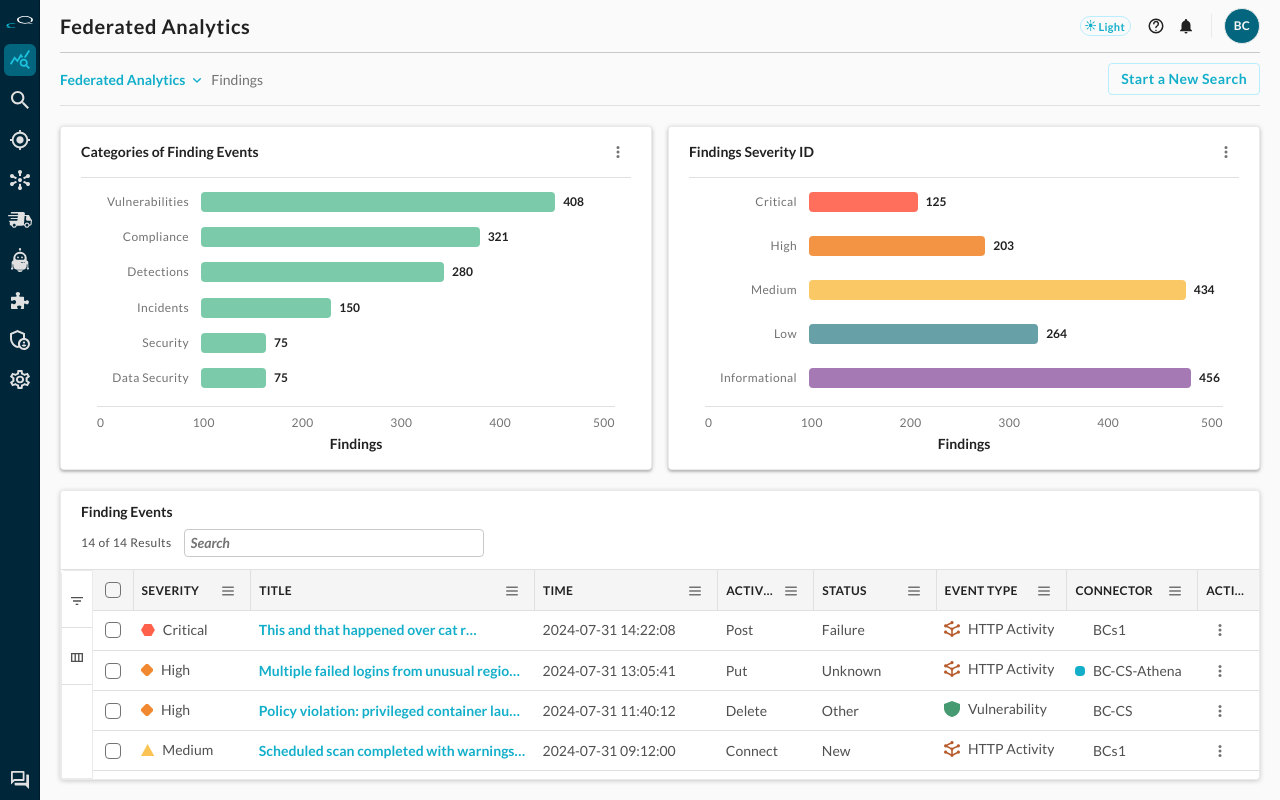
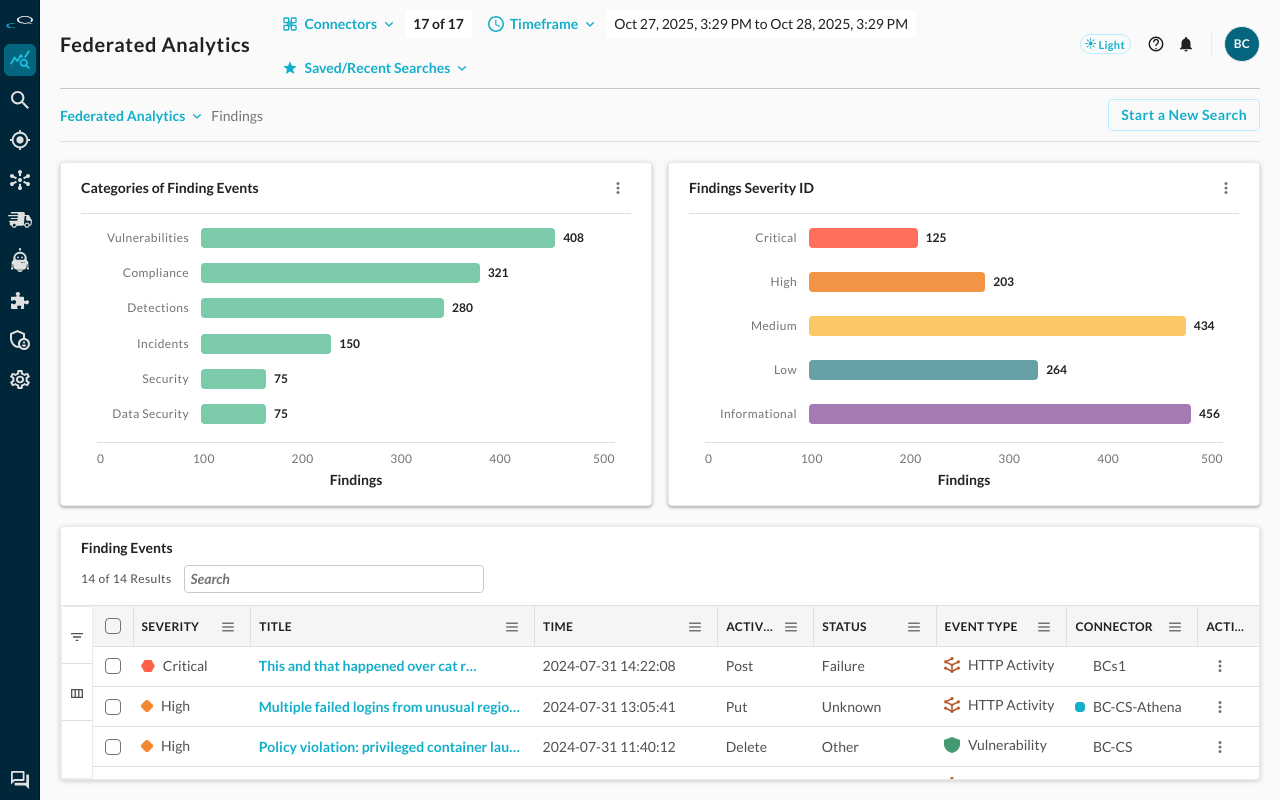
Before and after one commit to bcarberr/Mayfield, a React (Vite) app: page / in a window 1280 px wide. Built offline with nearby package versions, Linux system fonts and the light colour scheme.

Commit message:
Add header filter controls to Federated Search and Summary Insights.
Introduce Connectors, Timeframe, and Saved/Recent Searches filters with a from/to timeframe picker, and reuse them via headerAfterTitle on both pages.

Co-authored-by: Cursor <cursoragent@cursor.com>

```diff
--- a/src/app/ConnectorsPage.tsx
+++ b/src/app/ConnectorsPage.tsx
@@ -48,7 +48,7 @@ export function ConnectorsPage() {
         <SearchTopHeader
           title="Connectors"
           chromeSurface="page"
-          headerSearch={
+          headerAfterTitle={
             <div className="w-[240px] shrink-0">
               <Input
                 variant="search"
--- a/src/app/SearchLandingPage.tsx
+++ b/src/app/SearchLandingPage.tsx
@@ -1,6 +1,7 @@
 import { useState } from "react";
 import { Icon } from "../design-system";
 import { SearchEntityEventSelect } from "../components/SearchEntityEventSelect";
+import { SearchHeaderFilters } from "../components/SearchHeaderFilters";
 import { SearchTopHeader } from "../components/SearchTopHeader";
 import { V4NavThinner } from "../components/V4NavThinner";
 import { Button } from "../components/ui/Button";
@@ -79,7 +80,7 @@ export function SearchLandingPage() {
       />
 
       <div className="relative flex min-h-0 min-w-0 flex-1 flex-col overflow-hidden">
-        <SearchTopHeader />
+        <SearchTopHeader headerAfterTitle={<SearchHeaderFilters />} />
         <SearchToolbarActions />
 
         <div className="relative min-h-0 flex-1 overflow-hidden">
--- a/src/app/SummaryInsightsPage.tsx
+++ b/src/app/SummaryInsightsPage.tsx
@@ -1,3 +1,4 @@
+import { SearchHeaderFilters } from "../components/SearchHeaderFilters";
 import { SearchTopHeader } from "../components/SearchTopHeader";
 import { SummaryInsightsDashboard } from "../components/summary-insights/SummaryInsightsDashboard";
 import { V4NavThinner } from "../components/V4NavThinner";
@@ -16,7 +17,11 @@ export function SummaryInsightsPage() {
       />
 
       <div className="flex min-h-0 min-w-0 flex-1 flex-col overflow-hidden">
-        <SearchTopHeader title="Federated Analytics" chromeSurface="page" />
+        <SearchTopHeader
+          title="Federated Analytics"
+          chromeSurface="page"
+          headerAfterTitle={<SearchHeaderFilters />}
+        />
         <SummaryInsightsDashboard />
       </div>
     </div>
--- a/src/assets/icons/nav-elements-icons.ts
+++ b/src/assets/icons/nav-elements-icons.ts
@@ -27,12 +27,13 @@ import nav_notifications from "./nav-notifications.svg?raw";
 import nav_quick_help from "./nav-quick-help.svg?raw";
 import nav_reports from "./nav-reports.svg?raw";
 import nav_reports_filled from "./nav-reports-filled.svg?raw";
+import nav_star from "./nav-star.svg?raw";
 import nav_summary_insights from "./nav-summary-insights.svg?raw";
 import nav_tenant_settings from "./nav-tenant-settings.svg?raw";
 import nav_tools from "./nav-tools.svg?raw";
 import nav_tools_filled from "./nav-tools-filled.svg?raw";
 
-export const NAV_ELEMENT_ICON_NAMES = ["nav-advanced-search", "nav-alerts-filled", "nav-alerts-outline", "nav-applications-horizontal", "nav-applications-stacked", "nav-automations", "nav-chat", "nav-collapse", "nav-connections", "nav-dashboards-filled", "nav-dashboards-outline", "nav-detections", "nav-downloads", "nav-endpoint", "nav-expand", "nav-favorite", "nav-federated-joins", "nav-integrations", "nav-intercom", "nav-investigations-filled", "nav-investigations-outline", "nav-logout", "nav-notifications", "nav-quick-help", "nav-reports", "nav-reports-filled", "nav-summary-insights", "nav-tenant-settings", "nav-tools", "nav-tools-filled"] as const;
+export const NAV_ELEMENT_ICON_NAMES = ["nav-advanced-search", "nav-alerts-filled", "nav-alerts-outline", "nav-applications-horizontal", "nav-applications-stacked", "nav-automations", "nav-chat", "nav-collapse", "nav-connections", "nav-dashboards-filled", "nav-dashboards-outline", "nav-detections", "nav-downloads", "nav-endpoint", "nav-expand", "nav-favorite", "nav-federated-joins", "nav-integrations", "nav-intercom", "nav-investigations-filled", "nav-investigations-outline", "nav-logout", "nav-notifications", "nav-quick-help", "nav-reports", "nav-reports-filled", "nav-star", "nav-summary-insights", "nav-tenant-settings", "nav-tools", "nav-tools-filled"] as const;
 
 export type NavElementIconName = (typeof NAV_ELEMENT_ICON_NAMES)[number];
 
@@ -63,6 +64,7 @@ export const NAV_ELEMENT_RAW_BY_NAME: Record<NavElementIconName, string> = {
   "nav-quick-help": nav_quick_help,
   "nav-reports": nav_reports,
   "nav-reports-filled": nav_reports_filled,
+  "nav-star": nav_star,
   "nav-summary-insights": nav_summary_insights,
   "nav-tenant-settings": nav_tenant_settings,
   "nav-tools": nav_tools,
--- /dev/null
+++ b/src/components/SearchHeaderFilters.tsx
@@ -0,0 +1,75 @@
+import { useState, type ReactNode } from "react";
+import { Icon, type IconName } from "../design-system";
+import { TimeframeFilterDropdown } from "./TimeframeFilterDropdown";
+
+const cx = (...c: (string | false | undefined)[]) => c.filter(Boolean).join(" ");
+
+type SearchHeaderFilterDropdownProps = {
+  icon: IconName;
+  label: string;
+  menuLabel: string;
+  showChevron?: boolean;
+  value?: ReactNode;
+};
+
+/** Generic header filter trigger — menu content to be defined later. */
+function SearchHeaderFilterDropdown({
+  icon,
+  label,
+  menuLabel,
+  showChevron = false,
+  value,
+}: SearchHeaderFilterDropdownProps) {
+  const [open, setOpen] = useState(false);
+
+  return (
+    <button
+      type="button"
+      aria-haspopup="menu"
+      aria-expanded={open}
+      aria-label={`${menuLabel} filter`}
+      className="inline-flex max-w-full items-center gap-1.5 rounded py-0.5 text-left transition-colors hover:opacity-90 focus-visible:outline-none focus-visible:ring-2 focus-visible:ring-interactive-active focus-visible:ring-offset-2 focus-visible:ring-offset-surface-container"
+      onClick={() => setOpen((current) => !current)}
+    >
+      <Icon name={icon} size={16} className="shrink-0 text-interactive-active" aria-hidden />
+      <span className="inline-flex shrink-0 items-center gap-1 text-sm font-semibold text-interactive-active">
+        {label}
+        {showChevron ? (
+          <Icon
+            name="chevron-down"
+            size={16}
+            className={cx("shrink-0 text-interactive-active transition-transform duration-150", open && "rotate-180")}
+            aria-hidden
+          />
+        ) : null}
+      </span>
+      {value ? (
+        <span className="ml-0.5 shrink-0 rounded bg-surface-container px-2 py-1 text-sm font-semibold text-text-primary">
+          {value}
+        </span>
+      ) : null}
+    </button>
+  );
+}
+
+/** Federated Search header filters — Figma search workspace filter row. */
+export function SearchHeaderFilters() {
+  return (
+    <div className="flex flex-wrap items-center gap-4" role="group" aria-label="Search filters">
+      <SearchHeaderFilterDropdown
+        icon="connectors"
+        label="Connectors"
+        menuLabel="Connectors"
+        showChevron
+        value="17 of 17"
+      />
+      <TimeframeFilterDropdown />
+      <SearchHeaderFilterDropdown
+        icon="nav-star"
+        label="Saved/Recent Searches"
+        menuLabel="Saved and recent searches"
+        showChevron
+      />
+    </div>
+  );
+}
--- a/src/components/SearchTopHeader.tsx
+++ b/src/components/SearchTopHeader.tsx
@@ -8,8 +8,8 @@ const cx = (...c: (string | false | undefined)[]) => c.filter(Boolean).join(" ")
 export type SearchTopHeaderProps = {
   /** Page title (defaults to Federated Search). */
   title?: string;
-  /** Search field rendered 32px right of the page title. */
-  headerSearch?: ReactNode;
+  /** Content rendered 32px right of the page title (e.g. search field, filter controls). */
+  headerAfterTitle?: ReactNode;
   /** Page actions rendered 32px left of the theme toggle (e.g. primary buttons). */
   titleTrailing?: ReactNode;
   className?: string;
@@ -23,7 +23,7 @@ export type SearchTopHeaderProps = {
  */
 export function SearchTopHeader({
   title = "Federated Search",
-  headerSearch,
+  headerAfterTitle,
   titleTrailing,
   className,
   chromeSurface = "container",
@@ -37,7 +37,7 @@ export function SearchTopHeader({
       <div className="flex min-h-12 items-center justify-between gap-3 px-5 py-2 sm:gap-4">
         <div className="flex min-w-0 flex-1 items-center">
           <h1 className="shrink-0 truncate text-page-title text-text-primary">{title}</h1>
-          {headerSearch ? <div className="ml-8 shrink-0">{headerSearch}</div> : null}
+          {headerAfterTitle ? <div className="ml-8 min-w-0 shrink">{headerAfterTitle}</div> : null}
         </div>
 
         <div className="flex shrink-0 items-center gap-2 sm:gap-3">
--- /dev/null
+++ b/src/components/TimeframeFilterDropdown.tsx
@@ -0,0 +1,166 @@
+import { useEffect, useId, useRef, useState } from "react";
+import { Icon } from "../design-system";
+import { Button } from "./ui/Button";
+import { Input } from "./ui/Input";
+
+const cx = (...c: (string | false | undefined)[]) => c.filter(Boolean).join(" ");
+
+function pad2(value: number): string {
+  return String(value).padStart(2, "0");
+}
+
+function toDatetimeLocalValue(date: Date): string {
+  return `${date.getFullYear()}-${pad2(date.getMonth() + 1)}-${pad2(date.getDate())}T${pad2(date.getHours())}:${pad2(date.getMinutes())}`;
+}
+
+function fromDatetimeLocalValue(value: string): Date | null {
+  if (!value) return null;
+  const parsed = new Date(value);
+  return Number.isNaN(parsed.getTime()) ? null : parsed;
+}
+
+function formatTimeframeLabel(from: Date, to: Date): string {
+  const formatter = new Intl.DateTimeFormat("en-US", {
+    month: "short",
+    day: "numeric",
+    year: "numeric",
+    hour: "numeric",
+    minute: "2-digit",
+    hour12: true,
+  });
+  return `${formatter.format(from)} to ${formatter.format(to)}`;
+}
+
+const DEFAULT_FROM = new Date(2025, 9, 27, 15, 29);
+const DEFAULT_TO = new Date(2025, 9, 28, 15, 29);
+
+type TimeframeRange = {
+  from: Date;
+  to: Date;
+};
+
+function normalizeRange(from: Date, to: Date): TimeframeRange {
+  if (from.getTime() <= to.getTime()) return { from, to };
+  return { from: to, to: from };
+}
+
+/** Federated Search header control — choose a from/to datetime range. */
+export function TimeframeFilterDropdown() {
+  const panelId = useId();
+  const containerRef = useRef<HTMLDivElement>(null);
+  const [open, setOpen] = useState(false);
+  const [committed, setCommitted] = useState<TimeframeRange>(() =>
+    normalizeRange(DEFAULT_FROM, DEFAULT_TO),
+  );
+  const [draftFrom, setDraftFrom] = useState(() => toDatetimeLocalValue(DEFAULT_FROM));
+  const [draftTo, setDraftTo] = useState(() => toDatetimeLocalValue(DEFAULT_TO));
+
+  useEffect(() => {
+    function onPointerDown(event: PointerEvent) {
+      if (!containerRef.current?.contains(event.target as Node)) setOpen(false);
+    }
+    document.addEventListener("pointerdown", onPointerDown);
+    return () => document.removeEventListener("pointerdown", onPointerDown);
+  }, []);
+
+  useEffect(() => {
+    if (!open) return;
+    function onKey(event: KeyboardEvent) {
+      if (event.key === "Escape") setOpen(false);
+    }
+    document.addEventListener("keydown", onKey);
+    return () => document.removeEventListener("keydown", onKey);
+  }, [open]);
+
+  const openPanel = () => {
+    setDraftFrom(toDatetimeLocalValue(committed.from));
+    setDraftTo(toDatetimeLocalValue(committed.to));
+    setOpen(true);
+  };
+
+  const applyRange = () => {
+    const from = fromDatetimeLocalValue(draftFrom);
+    const to = fromDatetimeLocalValue(draftTo);
+    if (!from || !to) return;
+    setCommitted(normalizeRange(from, to));
+    setOpen(false);
+  };
+
+  const draftFromDate = fromDatetimeLocalValue(draftFrom);
+  const draftToDate = fromDatetimeLocalValue(draftTo);
+  const canApply = draftFromDate != null && draftToDate != null;
+
+  return (
+    <div ref={containerRef} className="relative min-w-0">
+      <button
+        type="button"
+        aria-haspopup="dialog"
+        aria-expanded={open}
+        aria-controls={panelId}
+        aria-label="Timeframe filter"
+        className="inline-flex max-w-full items-center gap-1.5 rounded py-0.5 text-left transition-colors hover:opacity-90 focus-visible:outline-none focus-visible:ring-2 focus-visible:ring-interactive-active focus-visible:ring-offset-2 focus-visible:ring-offset-surface-container"
+        onClick={() => (open ? setOpen(false) : openPanel())}
+      >
+        <Icon name="action-time" size={16} className="shrink-0 text-interactive-active" aria-hidden />
+        <span className="inline-flex shrink-0 items-center gap-1 text-sm font-semibold text-interactive-active">
+          Timeframe
+          <Icon
+            name="chevron-down"
+            size={16}
+            className={cx("shrink-0 text-interactive-active transition-transform duration-150", open && "rotate-180")}
+            aria-hidden
+          />
+        </span>
+        <span className="ml-0.5 shrink-0 rounded bg-surface-container px-2 py-1 text-sm font-normal text-text-primary">
+          {formatTimeframeLabel(committed.from, committed.to)}
+        </span>
+      </button>
+
+      {open ? (
+        <div
+          id={panelId}
+          role="dialog"
+          aria-label="Choose timeframe"
+          className="absolute left-0 top-[calc(100%+4px)] z-50 w-[min(360px,calc(100vw-2.5rem))] rounded-[4px] border border-border-container bg-surface-modal p-4 shadow-[0_3px_14px_2px_rgba(0,0,0,0.12),0_8px_10px_1px_rgba(0,0,0,0.14),0_5px_5px_-3px_rgba(0,0,0,0.2)]"
+        >
+          <div className="space-y-3">
+            <label className="block">
+              <span className="text-xs font-bold uppercase tracking-wide text-text-tertiary">From</span>
+              <Input
+                type="datetime-local"
+                value={draftFrom}
+                onChange={(event) => setDraftFrom(event.target.value)}
+                className="mt-1.5 h-8 !bg-surface-container [&_input]:font-normal"
+                aria-label="Timeframe from"
+              />
+            </label>
+            <label className="block">
+              <span className="text-xs font-bold uppercase tracking-wide text-text-tertiary">To</span>
+              <Input
+                type="datetime-local"
+                value={draftTo}
+                onChange={(event) => setDraftTo(event.target.value)}
+                className="mt-1.5 h-8 !bg-surface-container [&_input]:font-normal"
+                aria-label="Timeframe to"
+              />
+            </label>
+          </div>
+          <div className="mt-4 flex justify-end gap-2">
+            <Button type="button" variant="secondary" className="h-8 ring-offset-surface-modal" onClick={() => setOpen(false)}>
+              Cancel
+            </Button>
+            <Button
+              type="button"
+              variant="primary"
+              className="h-8"
+              disabled={!canApply}
+              onClick={applyRange}
+            >
+              Apply
+            </Button>
+          </div>
+        </div>
+      ) : null}
+    </div>
+  );
+}
```
Also changed, not shown: src/assets/icons/nav-star.svg (added).
